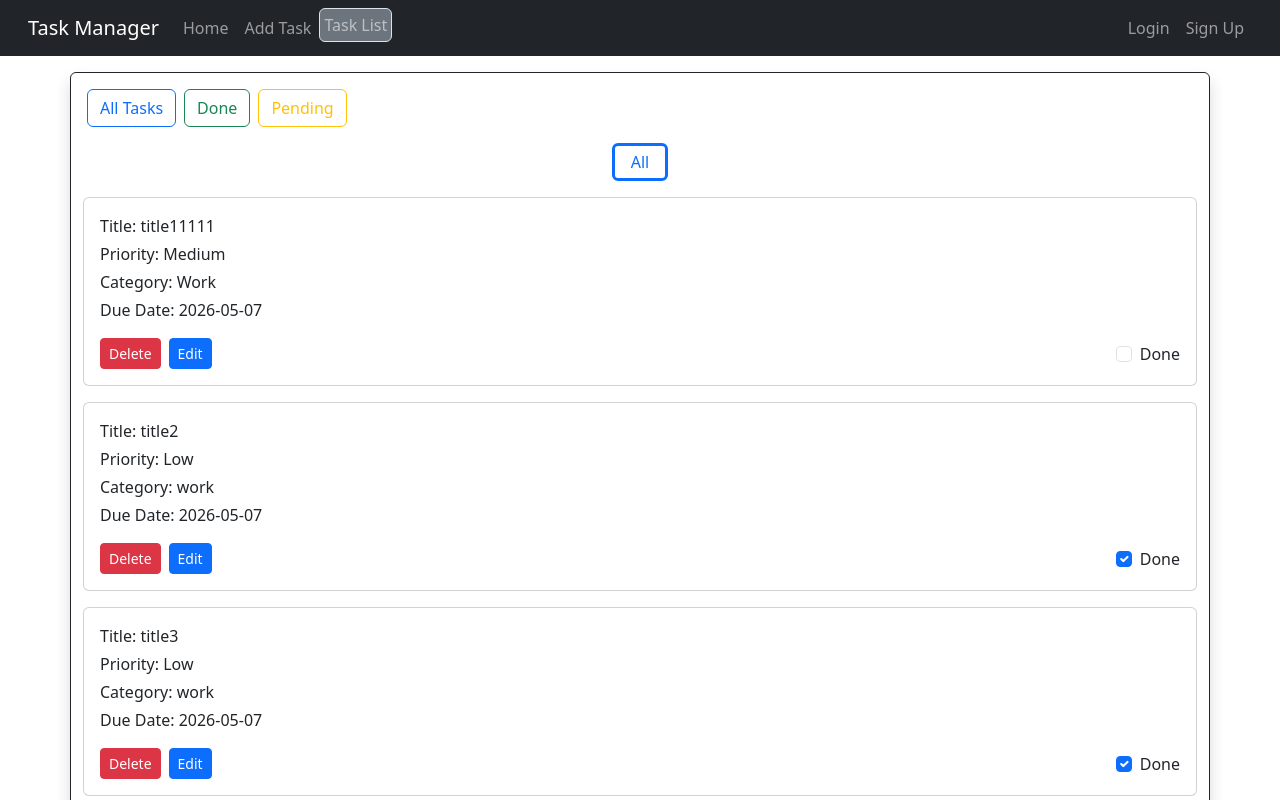
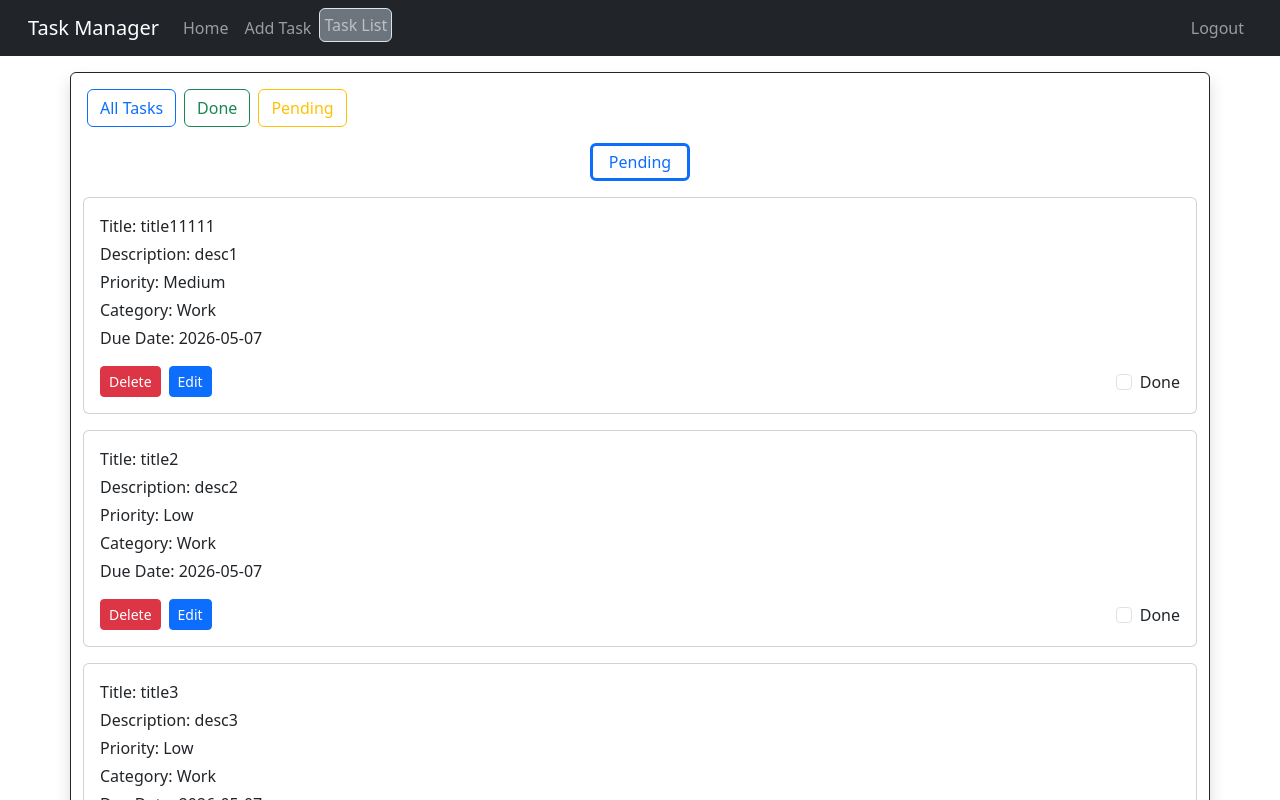
Before and after one commit to Andrew702/Task-Manager-app, an Angular app: page /main/tasklist in a window 1280 px wide. Shown: the top 800 px of the page. Built offline with nearby package versions, Linux system fonts and the light colour scheme; data requests are answered from the project's data file; sample sign-in values are in the browser's storage.

Commit message:
added notifications and some QOL improvements

```diff
--- a/src/app/Components/header/header.html
+++ b/src/app/Components/header/header.html
@@ -2,6 +2,7 @@
   <div class="container-fluid">
     <a class="navbar-brand" routerLink="/main/home">Task Manager</a>
 
+    @if (authserv.loggedState()) {
       <ul class="navbar-nav me-auto">
         <li class="nav-item">
           <a
@@ -29,7 +30,6 @@
         </li>
       </ul>
 
-    @if (authserv.loggedState()) {
       <ul class="navbar-nav ms-auto">
         <li class="nav-item">
           <button class="nav-link" (click)="logout()">Logout</button>
--- a/src/app/Components/task-card/task-card.html
+++ b/src/app/Components/task-card/task-card.html
@@ -2,6 +2,9 @@
   <div class="card-body">
     <div class="d-flex flex-column gap-1 mb-3">
       <p class="card-text mb-0"><span class="fw-medium">Title:</span> {{ CurrTask!.tasktitle }}</p>
+      <p class="card-text mb-0">
+        <span class="fw-medium">Description:</span> {{ CurrTask!.taskdescription }}
+      </p>
       <p class="card-text mb-0">
         <span class="fw-medium">Priority:</span> {{ CurrTask!.taskpriority }}
       </p>
--- a/src/app/Components/task-card/task-card.ts
+++ b/src/app/Components/task-card/task-card.ts
@@ -1,6 +1,7 @@
 import { Component, EventEmitter, inject, Input, Output } from '@angular/core';
 import { Task } from '../../app';
 import { Taskmanager } from '../../Services/taskmanager';
+import { NotificationService } from '../../Services/notification-service';
 
 @Component({
   selector: 'app-task-card',
@@ -12,16 +13,38 @@ export class TaskCard {
   @Input() CurrTask: Task | null = null;
 
   TaskServ = inject(Taskmanager);
+  notify = inject(NotificationService);
 
   TaskDoneChanged() {
-    if (this.CurrTask) this.TaskServ.taskMarkDoneToggle(this.CurrTask.id);
+    if (this.CurrTask) {
+      this.TaskServ.taskMarkDoneToggle(this.CurrTask.id);
+      this.notify.show({
+        message: 'Task Done State Changed',
+        type: 'info',
+        duration: 2000,
+      });
+    }
   }
 
   DeleteTask() {
-    if (this.CurrTask) this.TaskServ.taskDelete(this.CurrTask.id);
+    if (this.CurrTask) {
+      this.TaskServ.taskDelete(this.CurrTask.id);
+      this.notify.show({
+        message: 'Task Deleted',
+        type: 'info',
+        duration: 2000,
+      });
+    }
   }
 
   SendUpdate() {
-    if (this.CurrTask) this.TaskServ.taskUpdate(this.CurrTask.id);
+    if (this.CurrTask) {
+      this.TaskServ.taskUpdate(this.CurrTask.id);
+      this.notify.show({
+        message: 'Editing... Redirecting to task add page',
+        type: 'info',
+        duration: 2000,
+      });
+    }
   }
 }
--- a/src/app/Components/task-input/task-input.ts
+++ b/src/app/Components/task-input/task-input.ts
@@ -7,6 +7,7 @@ import { Taskmanager } from '../../Services/taskmanager';
 import { Router } from '@angular/router';
 import { RouterTestingHarness } from '@angular/router/testing';
 import { TaskApi } from '../../Services/task-api';
+import { NotificationService } from '../../Services/notification-service';
 
 @Component({
   selector: 'app-task-input',
@@ -29,9 +30,10 @@ export class TaskInput {
   router = inject(Router);
   form!: FormGroup;
   taskApiServ = inject(TaskApi);
+  notify = inject(NotificationService);
 
   ngOnInit() {
-    this.taskApiServ.getAllTasks();
+    // this.taskApiServ.getAllTasks();
     if (this.TaskServ.editingFlag == true) {
       this.CurrTask = { ...this.TaskServ.CurrEditTask };
     }
@@ -68,9 +70,19 @@ export class TaskInput {
       //update to server
       this.form.reset();
       this.router.navigate(['/main', 'tasklist']);
+      this.notify.show({
+        message: 'Task Edited',
+        type: 'info',
+        duration: 3000,
+      });
     } else {
       this.form.reset();
       this.TaskServ.addTask({ ...this.CurrTask });
+      this.notify.show({
+        message: 'Task Added',
+        type: 'info',
+        duration: 3000,
+      });
     }
   }
 }
--- a/src/app/Components/task-list/task-list.ts
+++ b/src/app/Components/task-list/task-list.ts
@@ -23,7 +23,7 @@ import { TaskApi } from '../../Services/task-api';
   styleUrl: './task-list.css',
 })
 export class TaskList {
-  Selection: 'All' | 'Pending' | 'Done' = 'All';
+  Selection: 'All' | 'Pending' | 'Done' = 'Pending';
   EditMode: boolean = false;
   TempTaskStorage!: Task;
   taskApiServ = inject(TaskApi);
--- a/src/app/Services/auth-api.ts
+++ b/src/app/Services/auth-api.ts
@@ -15,7 +15,7 @@ export class AuthApi {
   notify = inject(NotificationService);
   router = inject(Router);
 
-  loggedState = signal<boolean>(false);
+  loggedState = signal<boolean>(localStorage.getItem('token') != null);
 
   SignUp(_Cred: AuthCred) {
     this.http.post<AuthCred>(URL + '/Users', _Cred).subscribe({
@@ -87,7 +87,7 @@ export class AuthApi {
       type: 'success',
       duration: 2000,
     });
-    this.router.navigate(['/auth', 'login ']);
+    this.router.navigate(['/auth', 'login']);
     this.loggedState.set(false);
     localStorage.removeItem('token');
   }
--- a/src/app/Services/taskmanager.ts
+++ b/src/app/Services/taskmanager.ts
@@ -30,7 +30,7 @@ export class Taskmanager {
   getAllTasksRemote() {
     this.taskApi.getAllTasks().subscribe((taskArr) => {
       this.Tasks.set([...taskArr]);
-      console.log(this.Tasks());
+      // console.log(this.Tasks());
     });
   }
 
--- a/src/app/db/db.json
+++ b/src/app/db/db.json
@@ -13,8 +13,8 @@
       "id": "bEFYJ-pCHYU",
       "tasktitle": "title2",
       "taskdescription": "desc2",
-      "taskcategory": "work",
-      "taskdone": true,
+      "taskcategory": "Work",
+      "taskdone": false,
       "taskduedate": "2026-05-07",
       "taskpriority": "Low"
     },
@@ -22,8 +22,8 @@
       "id": "Ouj-13X8o_o",
       "tasktitle": "title3",
       "taskdescription": "desc3",
-      "taskcategory": "work",
-      "taskdone": true,
+      "taskcategory": "Work",
+      "taskdone": false,
       "taskduedate": "2026-05-07",
       "taskpriority": "Low"
     },
@@ -31,8 +31,8 @@
       "id": "rt8F5yh6ujA",
       "tasktitle": "title4",
       "taskdescription": "desc4",
-      "taskcategory": "work",
-      "taskdone": true,
+      "taskcategory": "Work",
+      "taskdone": false,
       "taskduedate": "2026-05-07",
       "taskpriority": "Low"
     },
@@ -49,7 +49,7 @@
       "id": "GjQQylMVoLY",
       "tasktitle": "title6",
       "taskdescription": "desc6",
-      "taskcategory": "work",
+      "taskcategory": "Work",
       "taskdone": false,
       "taskduedate": "2026-05-07",
       "taskpriority": "Low"
@@ -58,8 +58,8 @@
       "id": "_oSPVCkH8PY",
       "tasktitle": "title7",
       "taskdescription": "desc7",
-      "taskcategory": "work",
-      "taskdone": false,
+      "taskcategory": "Work",
+      "taskdone": true,
       "taskduedate": "2026-05-07",
       "taskpriority": "Low"
     },
@@ -68,7 +68,7 @@
       "tasktitle": "my task88",
       "taskdescription": "asdfasd",
       "taskcategory": "Study",
-      "taskdone": false,
+      "taskdone": true,
       "taskduedate": "2026-05-28",
       "taskpriority": "Low"
     },
@@ -77,7 +77,7 @@
       "tasktitle": "my task1123",
       "taskdescription": "desc1",
       "taskcategory": "Work",
-      "taskdone": false,
+      "taskdone": true,
       "taskduedate": "2026-05-07",
       "taskpriority": "Low"
     }
@@ -100,6 +100,12 @@
       "email": "asdasd@gmail.com",
       "password": "123123aa",
       "id": "gaSnBH6QYgA"
+    },
+    {
+      "username": "Andrew111",
+      "email": "andrew@gmail.com",
+      "password": "123123aa",
+      "id": "hnSxEnkp3bU"
     }
   ],
   "$schema": "./node_modules/json-server/schema.json"
```
Lines whose indentation alone changed are shown as unchanged.
